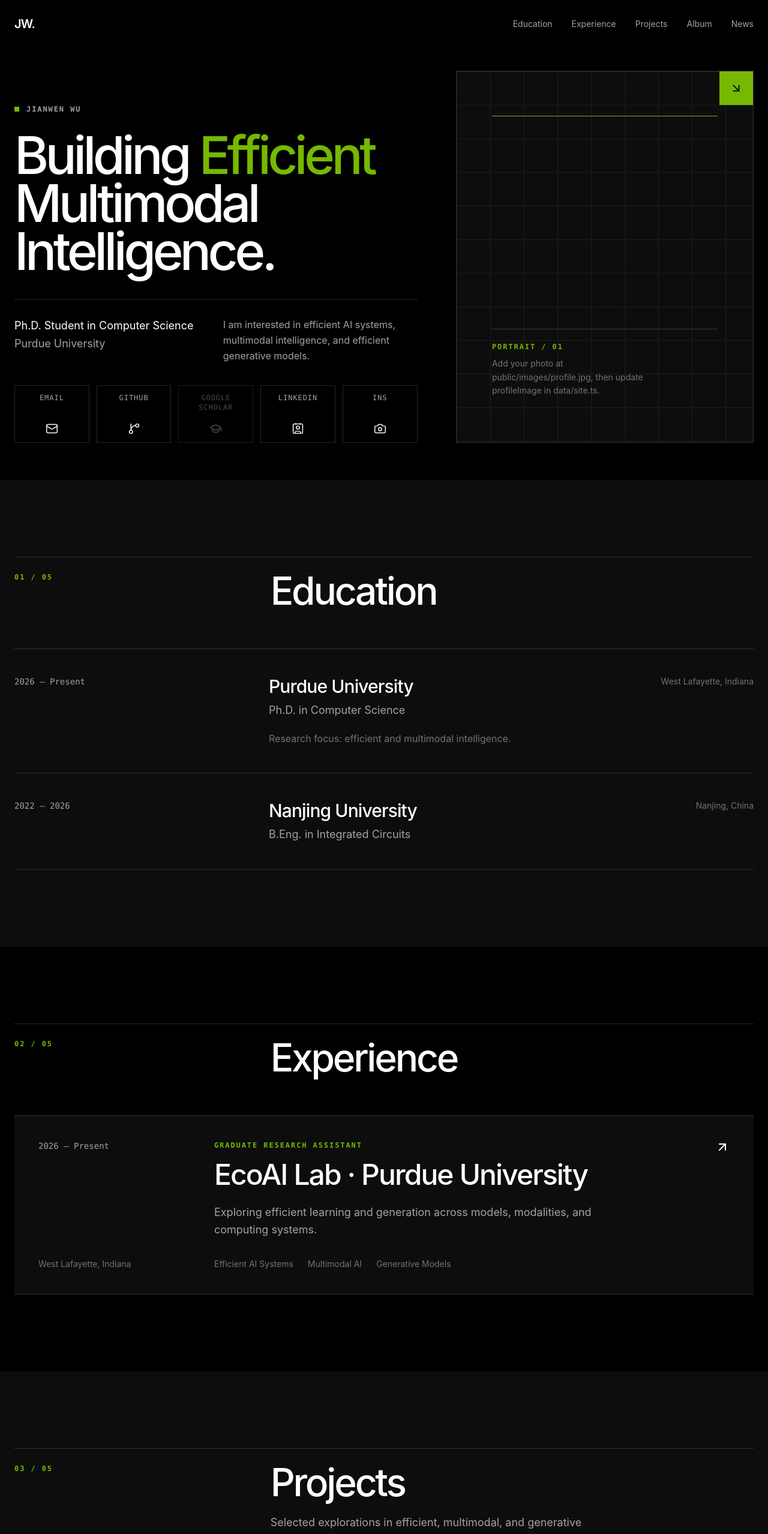
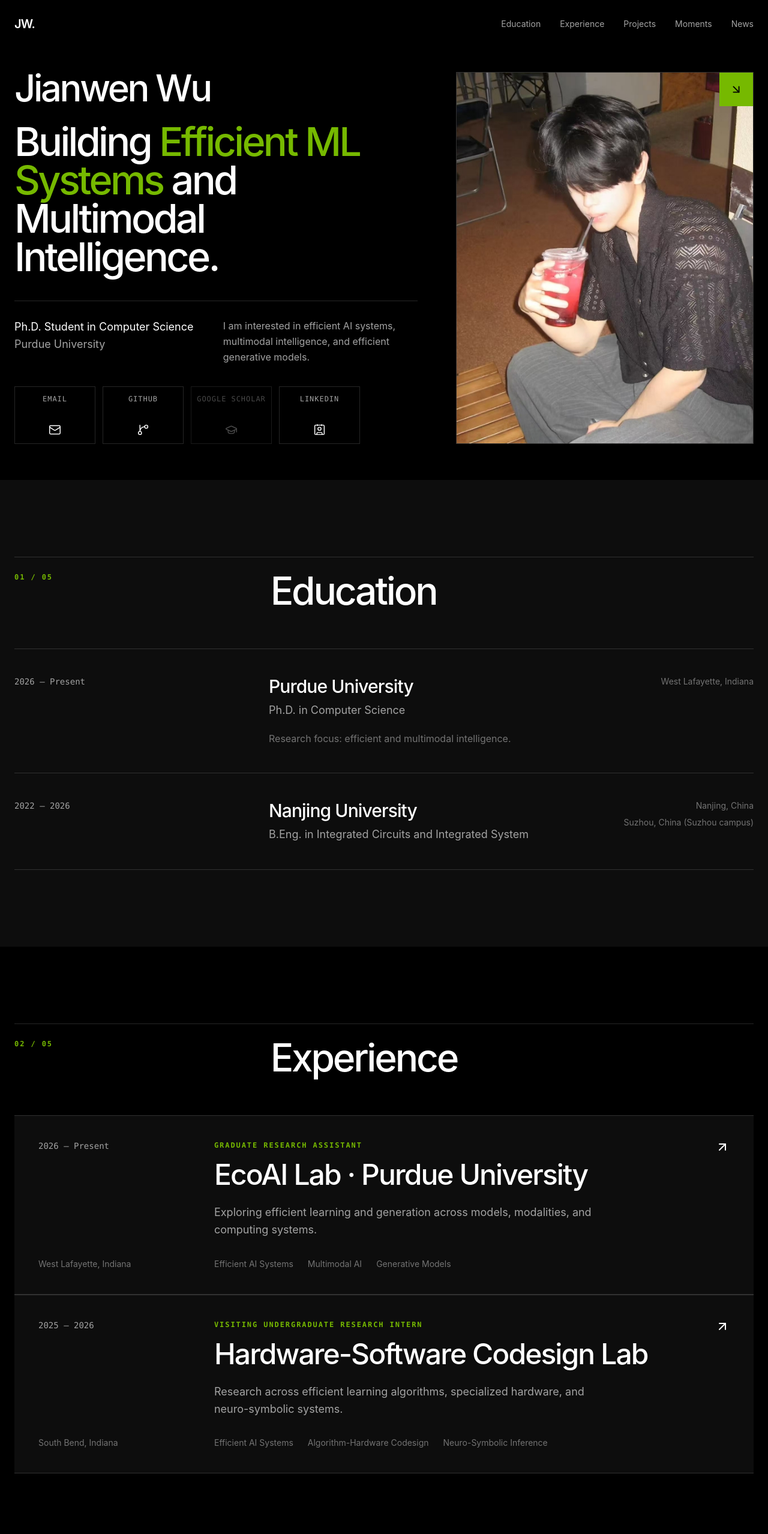
Before and after one commit to JianwenWuu/JianwenWuu.github.io, a Next.js app: page / in a window 1280 px wide. Shown: the top 2557 px of the page at 60% size. Built offline with nearby package versions, Linux system fonts and the light colour scheme.

Commit message:
Update homepage content and photos

```diff
--- a/components/Album.tsx
+++ b/components/Album.tsx
@@ -46,19 +46,20 @@
 
 export function Album() {
   return (
-    <section id="album" aria-labelledby="album-title" className="section-pad">
+    <section id="moments" aria-labelledby="moments-title" className="section-pad">
       <div className="site-container">
         <Reveal>
-          <div id="album-title">
+          <div id="moments-title">
             <SectionHeader
               index="04 / 05"
-              title="Album"
-              description="Notes from research, travel, campus, and everyday life."
+              title="Moments"
             />
           </div>
           <div className="grid auto-rows-[14rem] gap-4 sm:auto-rows-[18rem] md:grid-cols-2 md:auto-rows-[16rem] lg:grid-cols-12">
             {album.map((item, index) => {
-              const layout = [
+              const layout = album.length === 1
+                ? 'md:col-span-2 md:row-span-2 lg:col-span-12'
+                : [
                 'md:row-span-2 lg:col-span-7',
                 'lg:col-span-5',
                 'lg:col-span-5',
--- a/components/Education.tsx
+++ b/components/Education.tsx
@@ -31,9 +31,11 @@
                       </p>
                     )}
                   </div>
-                  <p className="text-sm text-[#737373] md:text-right">
-                    {item.location}
-                  </p>
+                  <div className="space-y-2 text-sm text-[#737373] md:text-right">
+                    {item.location.map((location) => (
+                      <p key={location}>{location}</p>
+                    ))}
+                  </div>
                 </div>
               </article>
             ))}
--- a/components/Footer.tsx
+++ b/components/Footer.tsx
@@ -6,7 +6,6 @@
   { label: 'GitHub', href: siteConfig.github },
   { label: 'Google Scholar', href: siteConfig.scholar },
   { label: 'LinkedIn', href: siteConfig.linkedin },
-  { label: 'Instagram', href: siteConfig.instagram },
 ];
 
 export function Footer() {
--- a/components/Hero.tsx
+++ b/components/Hero.tsx
@@ -3,7 +3,6 @@
 import Image from 'next/image';
 import {
   ArrowDownRight,
-  Camera,
   Contact,
   GitBranch,
   GraduationCap,
@@ -22,7 +21,6 @@
   { label: 'GitHub', href: siteConfig.github, icon: GitBranch },
   { label: 'Google Scholar', href: siteConfig.scholar, icon: GraduationCap },
   { label: 'LinkedIn', href: siteConfig.linkedin, icon: Contact },
-  { label: 'INS', href: siteConfig.instagram, icon: Camera },
 ];
 
 const item = {
@@ -34,7 +32,7 @@
   return (
     <section
       id="top"
-      aria-labelledby="hero-heading"
+      aria-labelledby="hero-name"
       className="site-container flex min-h-screen items-center pb-14 pt-28"
     >
       <motion.div
@@ -44,27 +42,27 @@
         transition={{ staggerChildren: 0.12 }}
       >
         <div>
-          <motion.p
+          <motion.h1
+            id="hero-name"
             variants={item}
             transition={{ duration: 0.55, ease: 'easeOut' }}
-            className="eyebrow mb-7 flex items-center gap-3 text-[#a3a3a3]"
+            className="mb-7 whitespace-nowrap text-[clamp(2.75rem,4.8vw,5rem)] font-medium leading-none tracking-[-0.055em]"
           >
-            <span className="inline-block size-2 bg-[#76b900]" />
             {siteConfig.name}
-          </motion.p>
+          </motion.h1>
 
-          <motion.h1
+          <motion.h2
             id="hero-heading"
             variants={item}
             transition={{ duration: 0.65, ease: 'easeOut' }}
-            className="max-w-[12ch] text-[clamp(3rem,6.8vw,6.75rem)] font-medium leading-[0.92] tracking-[-0.065em]"
+            className="max-w-[15ch] text-[clamp(2.6rem,5.2vw,5.25rem)] font-medium leading-[0.96] tracking-[-0.055em]"
           >
             {siteConfig.headline.lead}{' '}
             <span className="text-[#76b900]">
               {siteConfig.headline.accent}
             </span>{' '}
             {siteConfig.headline.tail}
-          </motion.h1>
+          </motion.h2>
 
           <motion.div
             variants={item}
@@ -84,7 +82,7 @@
           <motion.div
             variants={item}
             transition={{ duration: 0.55, ease: 'easeOut' }}
-            className="mt-9 grid max-w-2xl grid-cols-3 gap-3 sm:grid-cols-5"
+            className="mt-9 grid max-w-xl grid-cols-2 gap-3 sm:grid-cols-4"
           >
             {socialLinks.map((link) => {
               const Icon = link.icon;
@@ -136,7 +134,7 @@
               fill
               priority
               sizes="(min-width: 1024px) 40vw, 100vw"
-              className="object-cover grayscale"
+              className="object-cover object-center"
             />
           ) : (
             <div
--- a/components/ProjectCard.tsx
+++ b/components/ProjectCard.tsx
@@ -31,27 +31,33 @@
       <div className="p-7 md:p-9">
         <div className="flex items-center justify-between gap-4">
           <p className="eyebrow text-[#76b900]">{project.subtitle}</p>
+          {project.year && (
             <p className="font-mono text-xs text-[#737373]">{project.year}</p>
+          )}
         </div>
         <div className="mt-7 flex items-start justify-between gap-5">
           <div>
             <h3 className="text-2xl font-medium tracking-[-0.035em] transition-colors group-hover:text-[#76b900] md:text-3xl">
               {project.title}
             </h3>
+            {project.description && (
               <p className="mt-4 max-w-lg leading-relaxed text-[#a3a3a3]">
                 {project.description}
               </p>
+            )}
           </div>
           <ArrowUpRight
             className="shrink-0 transition-transform group-hover:translate-x-1 group-hover:-translate-y-1 group-hover:text-[#76b900]"
             aria-hidden="true"
           />
         </div>
+        {project.tags.length > 0 && (
           <ul className="mt-8 flex flex-wrap gap-x-5 gap-y-2 text-sm text-[#737373]">
             {project.tags.map((tag) => (
               <li key={tag}>{tag}</li>
             ))}
           </ul>
+        )}
       </div>
     </article>
   );
--- a/components/Projects.tsx
+++ b/components/Projects.tsx
@@ -9,11 +9,7 @@
       <div className="site-container">
         <Reveal>
           <div id="projects-title">
-            <SectionHeader
-              index="03 / 05"
-              title="Projects"
-              description="Selected explorations in efficient, multimodal, and generative intelligence."
-            />
+            <SectionHeader index="03 / 05" title="Projects" />
           </div>
           <div className="grid gap-6 md:grid-cols-2">
             {projects.map((project) => (
--- a/data/album.ts
+++ b/data/album.ts
@@ -12,26 +12,10 @@
 export const album: AlbumItem[] = [
   {
     id: 'album-01',
-    alt: 'Personal photo placeholder',
-    caption: 'A moment worth keeping',
-    category: 'Life',
-  },
-  {
-    id: 'album-02',
-    alt: 'Research photo placeholder',
-    caption: 'Ideas in progress',
-    category: 'Research',
-  },
-  {
-    id: 'album-03',
-    alt: 'Travel photo placeholder',
-    caption: 'Somewhere new',
-    category: 'Travel',
-  },
-  {
-    id: 'album-04',
-    alt: 'Campus photo placeholder',
-    caption: 'Around campus',
-    category: 'Campus',
+    src: '/images/album/graduation.jpg',
+    alt: 'Jianwen Wu celebrating graduation from Nanjing University',
+    caption:
+      'I graduated from NJU! Having had great 3 years in Suzhou and 1 year in Gulou, Nanjing.',
+    category: 'Graduation',
   },
 ];
--- a/data/education.ts
+++ b/data/education.ts
@@ -3,7 +3,7 @@
   degree: string;
   startYear: string;
   endYear: string;
-  location: string;
+  location: string[];
   description?: string;
   logo?: string;
 };
@@ -15,14 +15,14 @@
     degree: 'Ph.D. in Computer Science',
     startYear: '2026',
     endYear: 'Present',
-    location: 'West Lafayette, Indiana',
+    location: ['West Lafayette, Indiana'],
     description: 'Research focus: efficient and multimodal intelligence.',
   },
   {
     institution: 'Nanjing University',
-    degree: 'B.Eng. in Integrated Circuits',
+    degree: 'B.Eng. in Integrated Circuits and Integrated System',
     startYear: '2022',
     endYear: '2026',
-    location: 'Nanjing, China',
+    location: ['Nanjing, China', 'Suzhou, China (Suzhou campus)'],
   },
 ];
--- a/data/experience.ts
+++ b/data/experience.ts
@@ -21,5 +21,21 @@
     description:
       'Exploring efficient learning and generation across models, modalities, and computing systems.',
     tags: ['Efficient AI Systems', 'Multimodal AI', 'Generative Models'],
+    link: 'https://ecoai-group.github.io/',
+  },
+  {
+    organization: 'Hardware-Software Codesign Lab',
+    role: 'Visiting Undergraduate Research Intern',
+    startDate: '2025',
+    endDate: '2026',
+    location: 'South Bend, Indiana',
+    description:
+      'Research across efficient learning algorithms, specialized hardware, and neuro-symbolic systems.',
+    tags: [
+      'Efficient AI Systems',
+      'Algorithm-Hardware Codesign',
+      'Neuro-Symbolic Inference',
+    ],
+    link: 'https://codesignlab.nd.edu/',
   },
 ];
--- a/data/projects.ts
+++ b/data/projects.ts
@@ -1,7 +1,7 @@
 export type ProjectItem = {
   title: string;
   subtitle: string;
-  description: string;
+  description?: string;
   image?: string;
   tags: string[];
   year: string;
@@ -14,21 +14,10 @@
 // TODO: Replace placeholder entries with published and ongoing projects.
 export const projects: ProjectItem[] = [
   {
-    title: 'Project Title',
+    title: 'Coming Soon',
     subtitle: 'Project 01',
-    description:
-      'A concise description of the research question, approach, and contribution will appear here.',
-    tags: ['Research', 'Efficient AI', 'Multimodal'],
-    year: 'Coming Soon',
+    tags: [],
+    year: '',
     featured: true,
   },
-  {
-    title: 'Future Research Project',
-    subtitle: 'Project 02',
-    description:
-      'A flexible project card prepared for future work, publications, code, and demos.',
-    tags: ['Machine Learning', 'Systems'],
-    year: 'Coming Soon',
-    featured: false,
-  },
 ];
--- a/data/site.ts
+++ b/data/site.ts
@@ -5,27 +5,25 @@
   institution: 'Purdue University',
   headline: {
     lead: 'Building',
-    accent: 'Efficient',
-    tail: 'Multimodal Intelligence.',
+    accent: 'Efficient ML Systems',
+    tail: 'and Multimodal Intelligence.',
   },
   bio: 'I am interested in efficient AI systems, multimodal intelligence, and efficient generative models.',
   location: 'West Lafayette, IN',
-  email: 'wu2838@purdue.edu',
+  email: 'jianwenwu1227@gmail.com',
   github: 'https://github.com/JianwenWuu',
   // TODO: Add your Google Scholar URL.
   scholar: '',
   linkedin: 'https://www.linkedin.com/in/jianwen-wu-846032353/',
-  instagram: 'https://www.instagram.com/deoksptti/',
   // TODO: Add /public/cv.pdf when your CV is ready.
   cv: '',
-  // TODO: Replace with /images/profile.jpg after adding the real photo.
-  profileImage: '',
+  profileImage: '/images/profile.png',
 } as const;
 
 export const navigation = [
   { label: 'Education', href: '#education' },
   { label: 'Experience', href: '#experience' },
   { label: 'Projects', href: '#projects' },
-  { label: 'Album', href: '#album' },
+  { label: 'Moments', href: '#moments' },
   { label: 'News', href: '#news' },
 ] as const;
```
Also changed, not shown: public/images/album/graduation.jpg (added), public/images/profile.png (added). Lines whose indentation alone changed are shown as unchanged.
